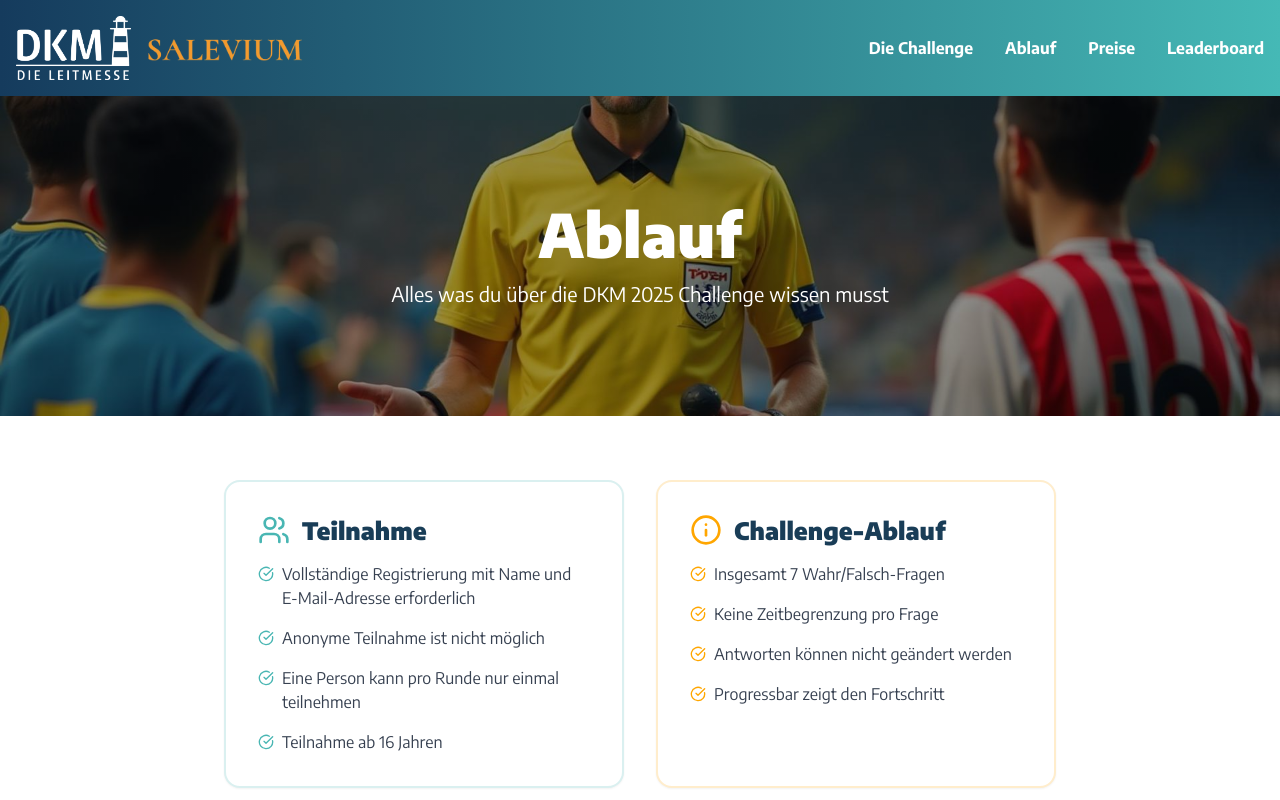
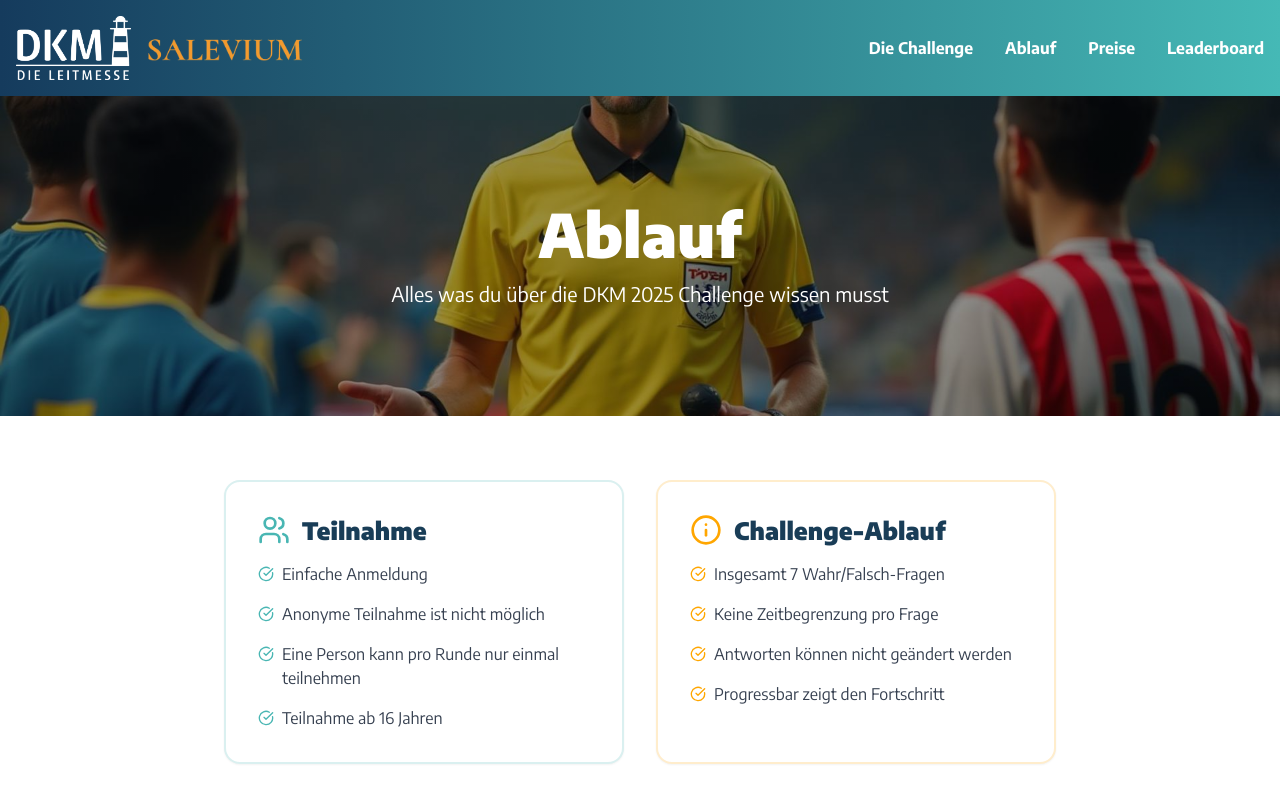
Before and after one commit to tepeciksafak-lang/dkm-style-game, a React (Vite) app: page /spielregeln in a window 1280 px wide. Shown: the top 800 px of the page. Built offline with nearby package versions, Linux system fonts and the light colour scheme.

Commit message:
Update Spielregeln page
Replaced "Vollständige Registrierung mit Name und Email erforderlich" with "Einfache Anmeldung" in the "Teilnahme" box on the Spielregeln page.

```diff
--- a/src/pages/Spielregeln.tsx
+++ b/src/pages/Spielregeln.tsx
@@ -45,7 +45,7 @@ const Spielregeln = () => {
               <div className="space-y-4 font-encode text-gray-700">
                 <div className="flex items-start">
                   <CheckCircle className="text-dkm-turquoise mr-2 mt-1 flex-shrink-0" size={16} />
-                  <p>Vollständige Registrierung mit Name und E-Mail-Adresse erforderlich</p>
+                  <p>Einfache Anmeldung</p>
                 </div>
                 <div className="flex items-start">
                   <CheckCircle className="text-dkm-turquoise mr-2 mt-1 flex-shrink-0" size={16} />
```
